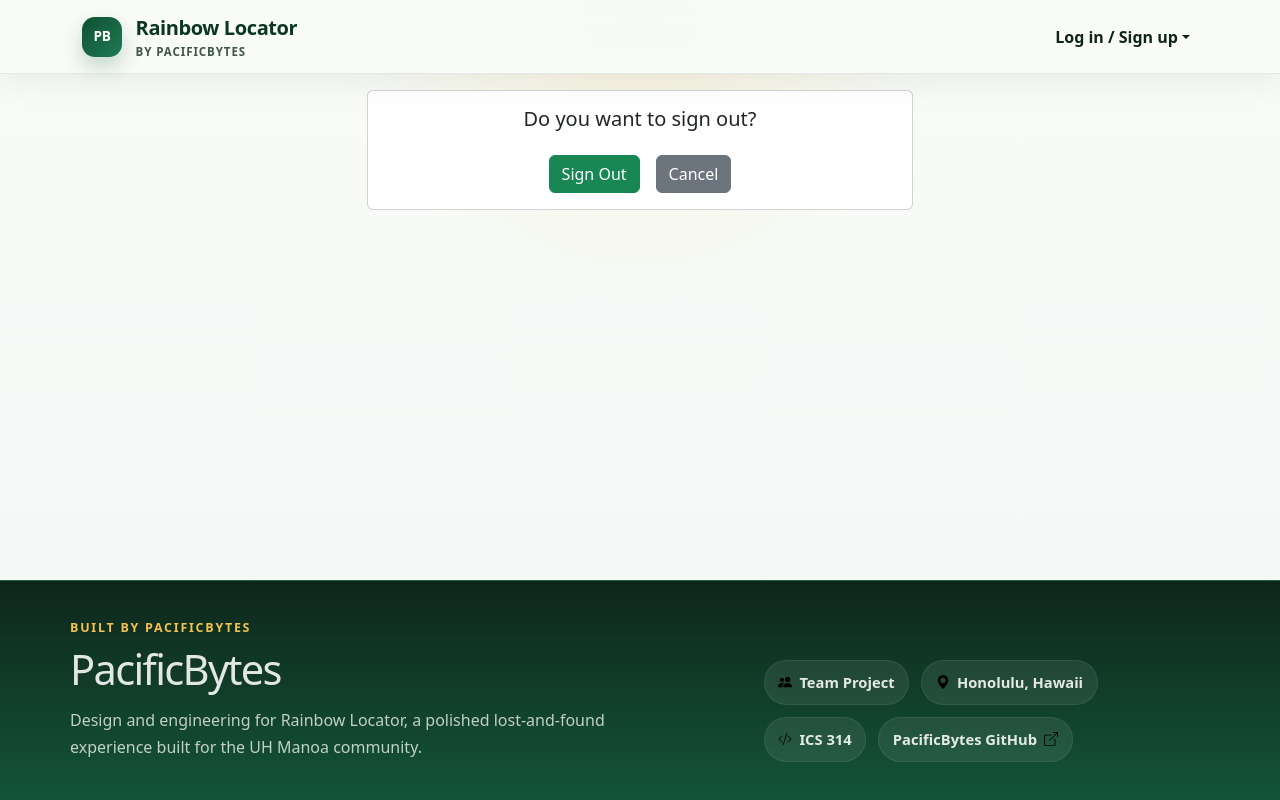
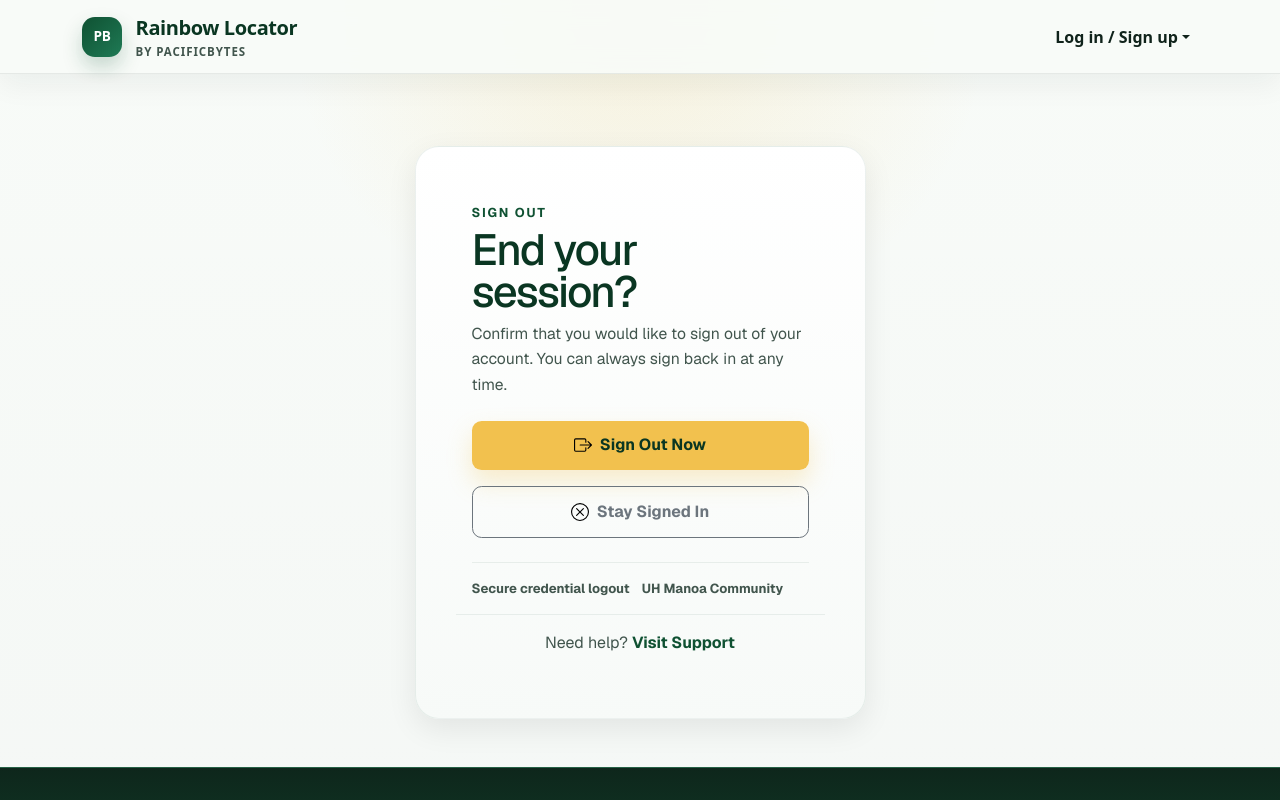
Before and after one commit to pacificbytes/rainbow-locator, a Next.js app: page /auth/signout in a window 1280 px wide. Shown: the top 800 px of the page. Built offline with nearby package versions, Linux system fonts and the light colour scheme; no server answers.

Commit message:
Fixed the signout page to closely align to the given webpage theme

```diff
--- a/src/app/auth/signout/page.tsx
+++ b/src/app/auth/signout/page.tsx
@@ -1,26 +1,51 @@
 'use client';
 
-import { signOut } from 'next-auth/react'; // v5 compatible
+import { signOut } from 'next-auth/react';
 import { Button, Col, Row, Container, Card } from 'react-bootstrap';
+import { BoxArrowRight, XCircle } from 'react-bootstrap-icons';
+import Link from 'next/link';
 
 /** After the user clicks the "SignOut" link in the NavBar, log them out and display this page. */
 const SignOut = () => (
-  <main>
-    <Container className="py-3">
+  <main className="main-bg auth-page">
+    <Container>
       <Row className="justify-content-center">
-        <Col xs={6} className="text-center">
-          <Card>
+        <Col xs={12} md={8} lg={5}>
+          {/* Confirmation Panel */}
+          <Card className="form-card auth-panel auth-panel--form auth-panel--signin-form">
             <Card.Body>
-              <Card.Title>Do you want to sign out?</Card.Title>
-              <div className="d-flex justify-content-center gap-3 mt-4">
-                <Button variant="success" onClick={() => signOut({ callbackUrl: '/', redirect: true })}>
-                  Sign Out
+              <div className="auth-form-header">
+                <p className="section-kicker">Sign Out</p>
+                <h2 className="section-title auth-form-title">End your session?</h2>
+                <p className="auth-form-copy">
+                  Confirm that you would like to sign out of your account. You can always sign back in at any time.
+                </p>
+              </div>
+
+              <div className="d-grid gap-3 mt-4">
+                <Button
+                  className="btn-gold auth-submit-btn d-flex align-items-center justify-content-center gap-2"
+                  onClick={() => signOut({ callbackUrl: '/', redirect: true })}
+                >
+                  <BoxArrowRight size={18} /> Sign Out Now
                 </Button>
-                <Button variant="secondary" href="/">
-                  Cancel
-                </Button>
+                <Link
+                  href="/"
+                  className="btn btn-outline-secondary d-flex align-items-center justify-content-center gap-2"
+                  style={{ borderRadius: '0.6rem', fontWeight: '700', padding: '0.8rem 1.4rem' }}
+                >
+                  <XCircle size={18} /> Stay Signed In
+                </Link>
+              </div>
+
+              <div className="auth-form-meta mt-4">
+                <span>Secure credential logout</span>
+                <span>UH Manoa Community</span>
               </div>
             </Card.Body>
+            <Card.Footer className="auth-footer text-center">
+              Need help? <Link href="/" className="link-green">Visit Support</Link>
+            </Card.Footer>
           </Card>
         </Col>
       </Row>
```
